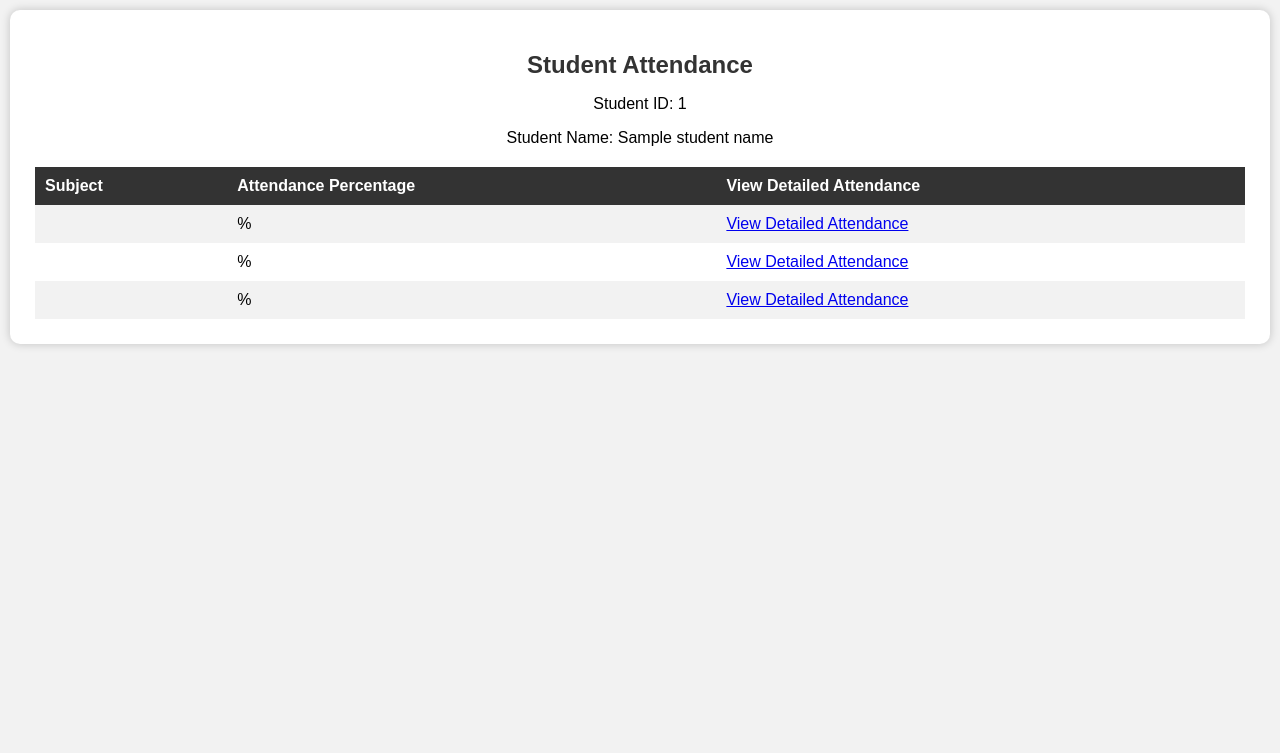
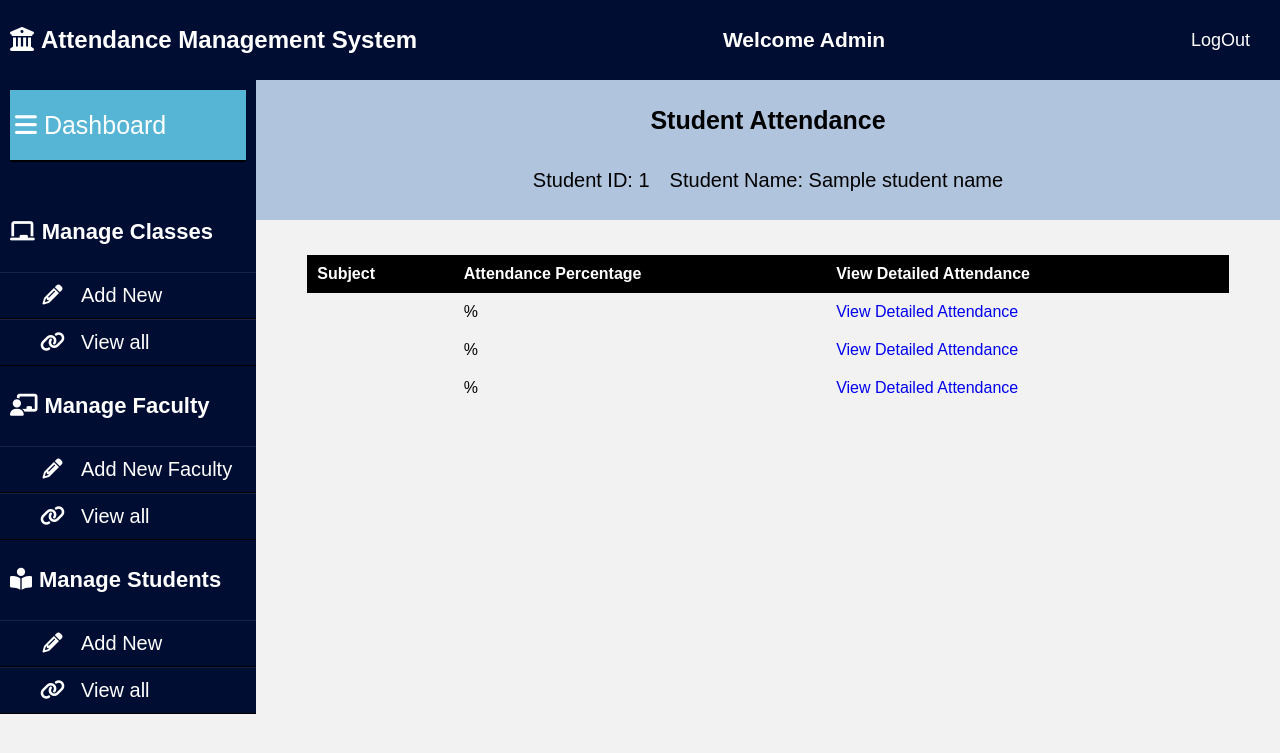
Before and after one commit to KhushiJain2004/Attendance-management-system-Devops-lab-, a Django app: template ATTENDANCE_MANAGEMENT_SYSTEM/template/student_mgmt.html in a window 1280 px wide. Shown: the top 753 px of the page. Run offline with Django 4.2, Linux system fonts and the light colour scheme; data comes from the database, SQL or seed files in the repository; the template is opened without the code that fills it: values that come from a table or form of the project are taken from there, most other values are stand-ins (such as "Sample title", 1, 10 or a date in 2020); parts of the project's set-up code (start-up, migrations or seed data) failed here and were passed over.

Commit message:
added menu and nav bar to student_mgmt.html

```diff
--- a/ATTENDANCE_MANAGEMENT_SYSTEM/template/student_mgmt.html
+++ b/ATTENDANCE_MANAGEMENT_SYSTEM/template/student_mgmt.html
@@ -5,20 +5,99 @@
     <meta charset="UTF-8">
     <meta name="viewport" content="width=device-width, initial-scale=1.0">
     <title>Student Dashboard</title>
-    <link rel="stylesheet" href="{% static 'css/student_mgmt.css'%}">
+    <link rel="stylesheet" href="{% static 'css/admindashboard.css'%}">
+    <link rel="stylesheet" href="https://cdnjs.cloudflare.com/ajax/libs/font-awesome/6.4.0/css/all.min.css">
+
+    <link rel="stylesheet" type="text/css" href="{% static 'css/student_mgmt.css'%}">
+    <style>
+        .body
+        {
+         font-family: 'Times New Roman', Times, serif;
+        }
+        .pageheader
+        {
+            display:flex;
+            flex-direction:column;
+            background-color: lightsteelblue;
+            color:black;
+            font-size: 30px;
+        }
+        .heading
+        {
+            display:flex;
+            column-gap:20px;
+            justify-content: center;
+            align-items: center;
+            font-size: 20px;
+        }
+        .pageheader h1{
+            font-size: 25px;
+            color: black;
+        }
+        .mainheader h1
+        {
+            color:white;
+        }
+        .table
+        {
+            width:90%;
+            margin:35px auto;
+        }
+        th{
+            background-color: black;
+        }
+    </style>
+
 </head>
 <body>
-    <div class="container">
+    <header class="mainheader">
+        <h1><i class="fas fa-university"></i>Attendance Management System</h1>
+        <h2>Welcome Admin</h2>
+        <a href="/logoutuser" class="btn">LogOut</a>
+    </header>
+
+    <aside>
         <header>
+            <a href="AdminDashboard.html">
+                <i class="fas fa-bars"></i>Dashboard
+            </a>
+        </header>
+        <ul>
+            <li><h4><i class="fas fa-chalkboard"></i>Manage Classes</h4></li>
+            <ul>
+                <li><a href="/courseadd"><i class="fa fa-pencil fa-fw"></i>Add New</a></li>
+                <li><a href="/viewclass"><i class="fa fa-link"></i>View all</a></li>
+            </ul>
+        </ul>
+        <ul>
+            <li><h4><i class="fas fa-chalkboard-teacher"></i>Manage Faculty</h4></li>
+            <ul>
+                <li><a href="/teacher"><i class="fa fa-pencil fa-fw"></i>Add New Faculty</a></li>
+                <li><a href="/viewfaculty"><i class="fa fa-link"></i>View all</a></li>
+            </ul>
+        </ul>
+        <ul>
+            <li><h4><i class="fas fa-book-reader" aria-hidden="true"></i>Manage Students</h4></li>
+            <ul>
+                <li><a href="/addnewstudent"><i class="fa fa-pencil fa-fw"></i>Add New</a></li>
+                <li><a href="/viewstudent"><i class="fa fa-link"></i>View all</a></li>
+            </ul>
+        </ul>
+    </aside>
+    <div class="content-container">
+        <header class="pageheader">
             <h1>Student Attendance</h1>
-            <p>Student ID: {{ student_id}}</p>
-            <p>Student Name: {{ student_name}}</p>
+            <div class="heading">
+                <p>Student ID: {{ student_id}}</p>
+                <p>Student Name: {{ student_name}}</p>
+            </div>
         </header>
         <!-- <div>
             <button>Add Subject</button>
             <button>Remove Subject</button>
         </div> -->
 
+        <div class="table">
         <table>
             <tr>
                 <th>Subject</th>
@@ -34,6 +113,7 @@
             {% endfor %}
             <!-- Add more subjects and attendance percentages as needed -->
         </table>
+    </div>
 
         <!-- Add buttons for "Add Subject" and "Remove Subject" -->
 
```
